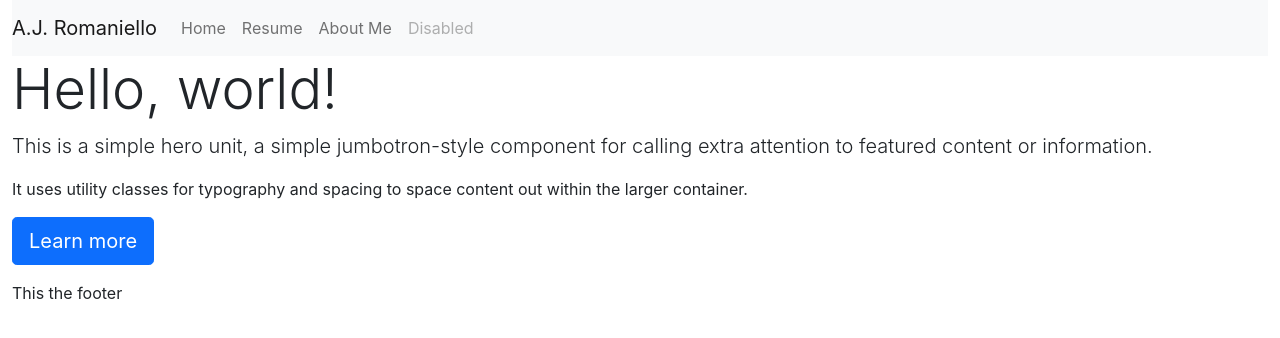
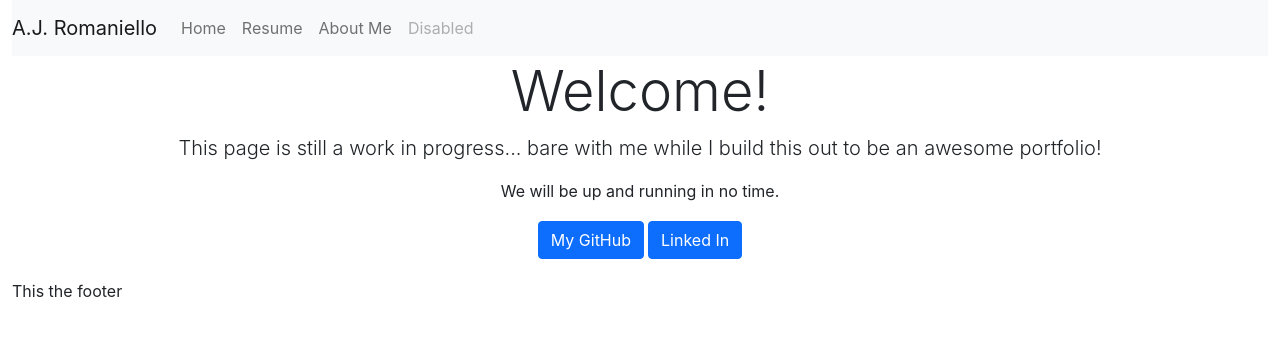
Before and after one commit to aj-rom/aj-rom.github.io, a React (Create React App) app: page / in a window 1280 px wide. Shown: the top 338 px of the page. Built offline with nearby package versions, Linux system fonts and the light colour scheme.

Commit message:
Add basic info

```diff
--- a/src/components/Jumbotron.js
+++ b/src/components/Jumbotron.js
@@ -4,13 +4,12 @@ export default class Jumbotron extends Component {
     render() {
         return (
             <div className="jumbotron">
-                <h1 className="display-4">Hello, world!</h1>
-                <p className="lead">This is a simple hero unit, a simple jumbotron-style component for calling extra
-                    attention to featured content or information.</p>
-                <p>It uses utility classes for typography and spacing to space content out within the larger
-                    container.</p>
+                <h1 className="display-4">Welcome!</h1>
+                <p className="lead">This page is still a work in progress... bare with me while I build this out to be an awesome portfolio!</p>
+                <p>We will be up and running in no time.</p>
                 <p className="lead">
-                    <a className="btn btn-primary btn-lg" href="#" role="button">Learn more</a>
+                    <a className="btn btn-primary btn-md" href="https://github.com/aj-rom" role="button">My GitHub</a>
+                    <a className="btn btn-primary btn-md" href="https://linkedin.com/aj-romaniello" role="button">Linked In</a>
                 </p>
             </div>
         )
--- a/src/components/Navigation.js
+++ b/src/components/Navigation.js
@@ -12,7 +12,7 @@ export default class Navigation extends Component {
                 <div className="collapse navbar-collapse" id="navbarNav">
                     <ul className="navbar-nav">
                         <li className="nav-item active">
-                            <a className="nav-link" href="#">Home</a>
+                            <a className="nav-link" href="/">Home</a>
                         </li>
                         <li className="nav-item">
                             <a className="nav-link" href="#">Resume</a>
--- a/src/index.css
+++ b/src/index.css
@@ -11,3 +11,13 @@ code {
   font-family: source-code-pro, Menlo, Monaco, Consolas, 'Courier New',
     monospace;
 }
+
+.jumbotron {
+  text-align: center;
+  margin: 0 auto;
+  padding: 2px;
+}
+
+.jumbotron a {
+  margin: 2px;
+}
```
